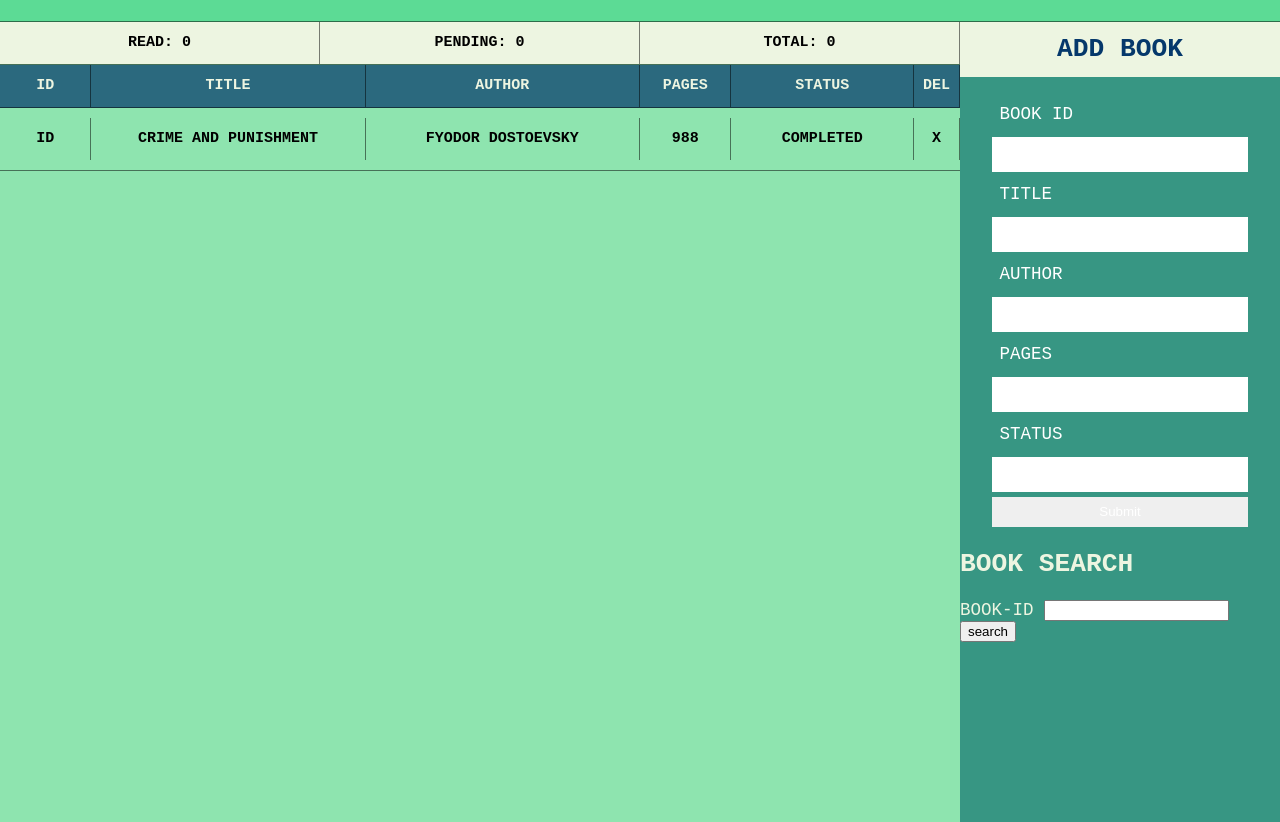
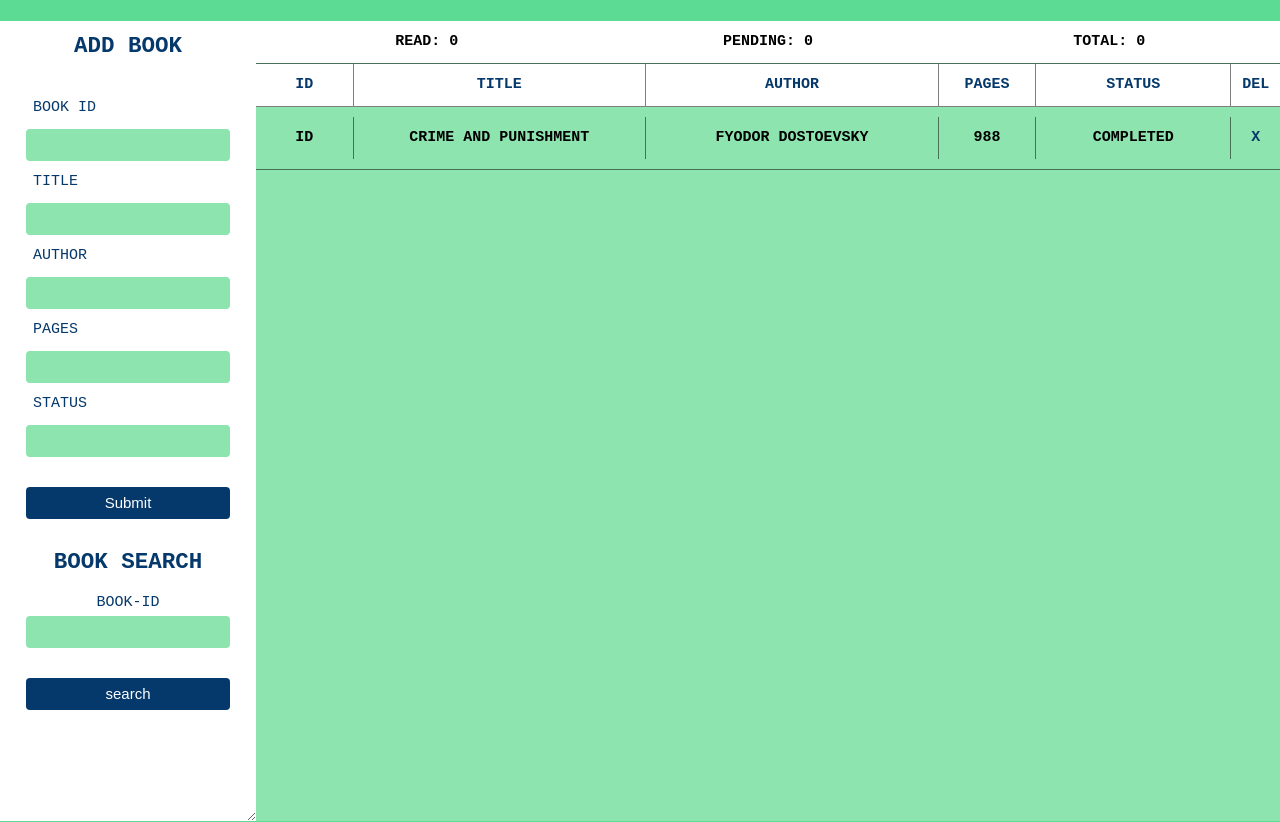
Before and after one commit to dionysus98/library, a plain HTML site: page index.html in a window 1280 px wide. Shown: the part 70-892 px from the top of the page. Drawn offline with Linux system fonts and the light colour scheme; a web font is replaced by a local one.

Commit message:
added styles

```diff
--- a/index.html
+++ b/index.html
@@ -15,6 +15,40 @@
       </header>
 
       <div class="container">
+        <div class="container__control">
+          <h2 class="container__control--main">Add Book</h2>
+          <form class="book-control">
+            <label for="book-id">Book ID</label>
+            <input type="text" name="book-id" required id="book-id" />
+
+            <label for="title">Title</label>
+            <input type="text" name="title" required id="title" />
+
+            <label for="author">Author</label>
+            <input type="text" name="author" required id="author" />
+
+            <label for="pages">pages</label>
+            <input type="number" name="pages" required id="pages" />
+
+            <label for="status">status</label>
+            <input type="text" name="status" required id="status" />
+
+            <button class="btn btn__submit">Submit</button>
+          </form>
+
+          <div class="book-search">
+            <h2 class="container__control--sub">Book Search</h2>
+            <label for="search">Book-ID</label>
+            <input
+              type="text"
+              name="search"
+              id="search"
+              class="book-search__input"
+              required
+            />
+            <button class="btn btn__search">search</button>
+          </div>
+        </div>
         <div class="container__display">
           <section class="status">
             <div class="status__read">
@@ -80,34 +114,6 @@
             </div>
           </section>
         </div>
-
-        <div class="container__control">
-          <h2 class="container__control--main">Add Book</h2>
-          <form class="book-control">
-            <label for="book-id">Book ID</label>
-            <input type="text" name="book-id" required id="book-id" />
-
-            <label for="title">Title</label>
-            <input type="text" name="title" required id="title" />
-
-            <label for="author">Author</label>
-            <input type="text" name="author" required id="author" />
-
-            <label for="pages">pages</label>
-            <input type="number" name="pages" required id="pages" />
-
-            <label for="status">status</label>
-            <input type="text" name="status" required id="status" />
-
-            <button class="btn btn__submit">Submit</button>
-          </form>
-          <h2 class="container__control--sub">Book Search</h2>
-          <div class="book-search">
-            <label for="search">Book-ID</label>
-            <input type="text" name="search" id="search" />
-            <button class="btn btn__search">search</button>
-          </div>
-        </div>
       </div>
     </main>
   </body>
--- a/style.css
+++ b/style.css
@@ -20,7 +20,7 @@ html {
   --font__default: "Red Hat Mono", monospace;
   --font__header: "Lobster", cursive;
   --border-right: 0.5px solid rgba(0, 0, 0, 0.5);
-  --transistion__default: all 0.4s;
+  --transistion__default: all 0.2s;
 }
 body {
   margin: 0 auto;
@@ -34,7 +34,7 @@ body {
 }
 .header {
   text-align: center;
-  border-bottom: var(--border-right);
+  /* border-bottom: var(--border-right); */
   text-transform: capitalize;
 }
 .header__title {
@@ -55,16 +55,18 @@ body {
 }
 .container__display {
   background-color: var(--color__main--light);
-  width: 75%;
+  width: 100%;
   overflow-y: scroll;
 }
 .container__control {
   width: 25%;
   background-color: var(--color__main--dark);
   color: var(--color__ter);
-  font-size: 1.75rem;
+  font-size: 1.5rem;
+  background-color: var(--color__white);
+  resize: horizontal;
+  overflow: auto;
 }
-
 .status,
 .book-header,
 .book {
@@ -78,13 +80,13 @@ body {
 .status__read,
 .status__pending,
 .status__total {
-  width: 33.3%;
-  border-right: var(--border-right);
-  background-color: var(--color__ter);
+  width: calc(100% / 3);
+  /* border-right: var(--border-right); */
+  background-color: var(--color__white);
 }
 .book-header {
-  background-color: var(--color__sec--light);
-  color: var(--color__ter);
+  background-color: var(--color__white);
+  color: var(--color__sec);
 }
 
 .book {
@@ -128,20 +130,20 @@ body {
 .book__text--remove,
 .book-header__text--remove {
   width: 5%;
-  border-right: var(--border-right);
+  /* border-right: var(--border-right); */
 }
-#remove-book {
+.book__text--remove {
   color: var(--color__sec);
   transition: var(--transistion__default);
   cursor: pointer;
 }
-.book__text--remove:hover #remove-book {
+.book__text--remove:hover {
   color: orange;
   transform: scale(1.2) translate(0.5px, -2px);
   text-shadow: -1px 2px 2px var(--color__black);
   cursor: pointer;
 }
-.book__text--remove:active #remove-book {
+.book__text--remove:active {
   transform: scale(1.1) translate(0.1px, -0.5px);
   text-shadow: -0.3px 0.8px 1px var(--color__black);
   color: var(--color__white);
@@ -163,19 +165,80 @@ body {
   padding: 1.25rem;
   margin-bottom: 2rem;
   color: var(--color__sec);
-  background-color: var(--color__ter);
 }
+
 .book-control * {
   display: block;
   padding: 0.75rem;
   width: 80%;
   margin: 0.5rem auto;
-  color: var(--color__white);
   outline: none;
   border: none;
+  color: var(--color__sec);
 }
-.book-control > input {
-  color: var(--color__black);
+.book-control > input,
+.book-search > input {
+  background-color: var(--color__main--light);
+  outline: none;
+  color: var(--color__sec);
   font-family: inherit;
   font-size: var(--font__default);
+  border-radius: 4px;
+  font-weight: bold;
 }
+
+.book-control > input:focus,
+.book-search > input:focus {
+  background-color: var(--color__main--dark);
+  color: var(--color__white);
+}
+
+/* .book-control > label:hover {
+  width: 30%;
+  background-color: var(--color__sec);
+  color: var(--color__white);
+  text-align: center;
+  margin: 0 1rem;
+  transform: skew(1deg, -2deg);
+} */
+.book-search {
+  margin: 0 auto;
+  text-align: center;
+  color: var(--color__sec);
+}
+
+.book-search__input {
+  outline: none;
+  border: none;
+  display: block;
+  padding: 0.75rem;
+  width: 80%;
+  margin: 0.5rem auto;
+}
+
+.btn {
+  display: block;
+  outline: none;
+  border: none;
+  border-radius: 4px;
+  background-color: var(--color__sec);
+  color: var(--color__white);
+  margin: 3rem auto;
+  padding: 0.75rem;
+  width: 80%;
+  font-size: inherit;
+  transition: var(--transistion__default);
+}
+
+.btn:hover {
+  transform: translate(0.5px, -2px);
+  box-shadow: -4px 4px 4px var(--color__black);
+  background-color: var(--color__main--light);
+  color: var(--color__sec);
+}
+.btn:active {
+  transform: translate(0.5px, -0.5px);
+  box-shadow: -1.5px 1.5px 1px var(--color__black);
+  background-color: var(--color__white);
+  color: var(--color__sec);
+}
```
